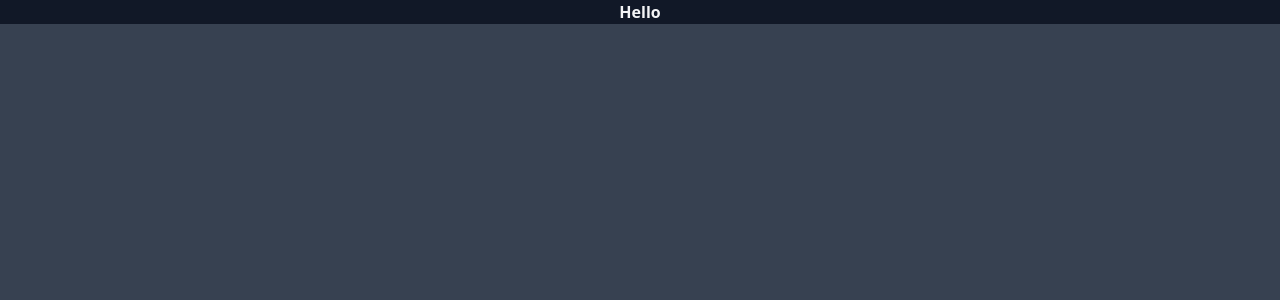
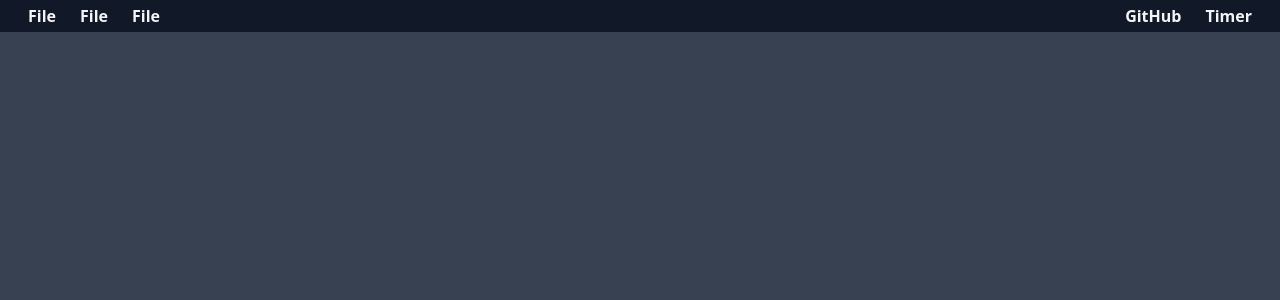
Before and after one commit to richardnguyen99/portfolios, a React (Vite) app: page / in a window 1280 px wide. Shown: the top 300 px of the page. Built offline with nearby package versions, Linux system fonts and the light colour scheme.

Commit message:
feat: add item holder for menu bar text item

```diff
--- /dev/null
+++ b/src/components/MenuBar/ItemHolder.tsx
@@ -0,0 +1,23 @@
+import * as React from "react";
+import clsx from "classnames";
+
+export interface ItemHolderProps {
+  children: React.ReactNode;
+  onClick: React.MouseEventHandler<HTMLButtonElement>;
+}
+
+type Props = React.HTMLAttributes<HTMLButtonElement> & ItemHolderProps;
+
+const ItemHolder: React.FC<Props> = ({ children, onClick, ...rest }) => {
+  return (
+    <button
+      {...rest}
+      onClick={onClick}
+      className={clsx("relative", "px-3 py-2", "hover:bg-sky-500")}
+    >
+      {children}
+    </button>
+  );
+};
+
+export default ItemHolder;
--- a/src/components/MenuBar/index.tsx
+++ b/src/components/MenuBar/index.tsx
@@ -1,24 +1,38 @@
 import * as React from "react";
 import clsx from "classnames";
+import ItemHolder from "./ItemHolder";
 
 const MenuBar: React.FC = () => {
   return (
     <div
       id="menu-bar"
       className={clsx(
-        "relative",
-        "bg-gray-900",
-        "text-gray-100",
+        "relative overflow-hidden",
+        "flex items-center justify-between",
+        "bg-gray-900 text-gray-100",
         "font-bold",
-        "overflow-hidden",
-        "flex",
-        "flex-col",
-        "items-center",
-        "justify-center",
-        "h-6",
+        "h-8 px-4",
       )}
     >
-      Hello
+      <div>
+        <ItemHolder onClick={() => {}}>
+          <span>File</span>
+        </ItemHolder>
+        <ItemHolder onClick={() => {}}>
+          <span>File</span>
+        </ItemHolder>
+        <ItemHolder onClick={() => {}}>
+          <span>File</span>
+        </ItemHolder>
+      </div>
+      <div>
+        <ItemHolder onClick={() => {}}>
+          <span>GitHub</span>
+        </ItemHolder>
+        <ItemHolder onClick={() => {}}>
+          <span>Timer</span>
+        </ItemHolder>
+      </div>
     </div>
   );
 };
```
